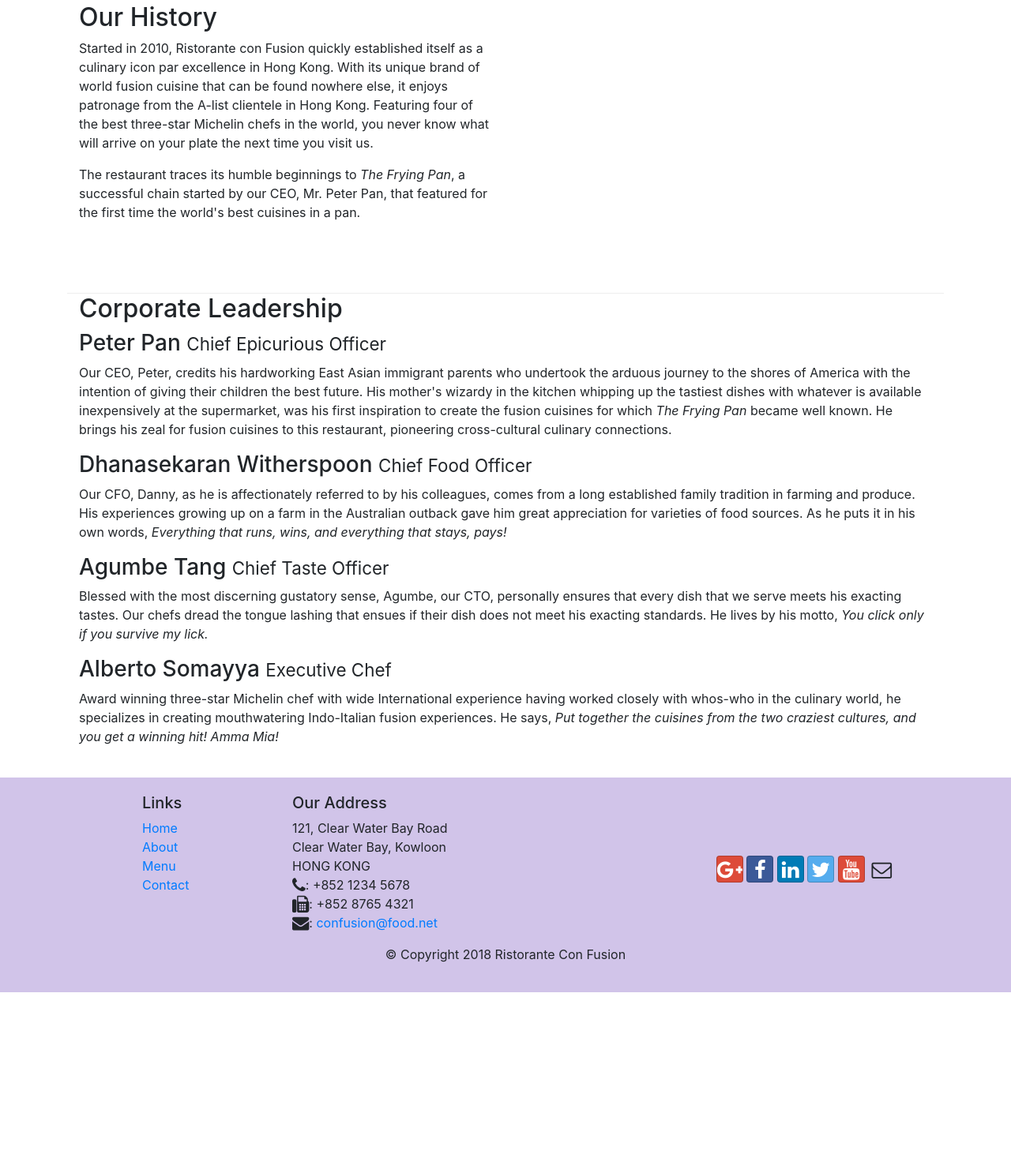
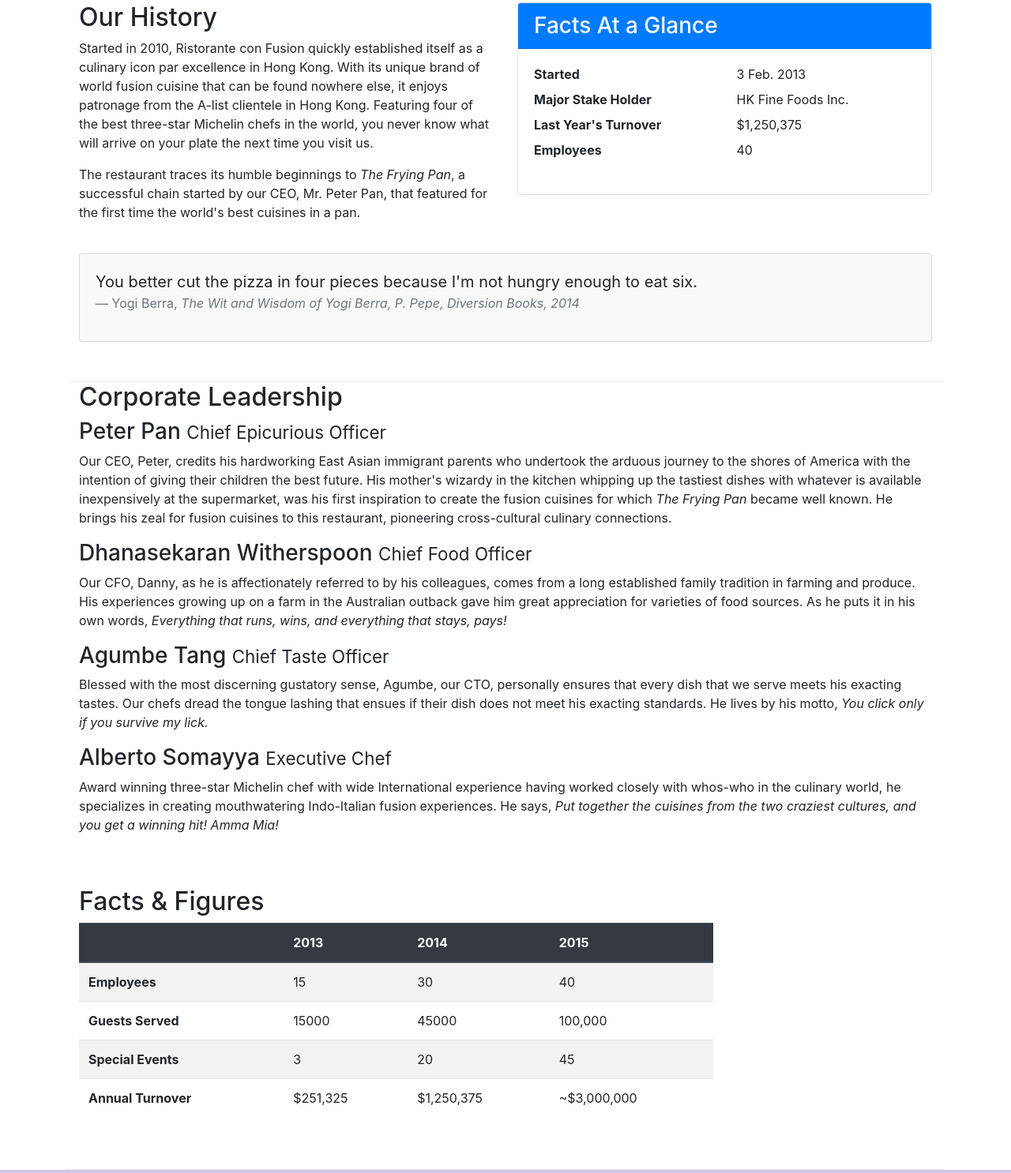
Before and after one commit to DanielK0707/coursera_bootstrap, a website: page conFusion/aboutus.html in a window 1280 px wide. Shown: the part 536-2022 px from the top of the page at 79% size. Before the commit the page ends 1793 px from the top, so only its background shows below. Drawn offline with nearby package versions, Linux system fonts and the light colour scheme.

Commit message:
Added Tables & Cards

```diff
--- a/conFusion/aboutus.html
+++ b/conFusion/aboutus.html
@@ -67,7 +67,36 @@
                 <p>The restaurant traces its humble beginnings to <em>The Frying Pan</em>, a successful chain started by our CEO, Mr. Peter Pan, that featured for the first time the world's best cuisines in a pan.</p>
                 &nbsp;
             </div>
-            <div>
+            <div class="col-sm">
+                <div class="card">
+                    <h3 class="card-header bg-primary text-white">Facts At a Glance</h3>
+                    <div class="card-body">
+                        <dl class="row">
+                            <dt class="col-6">Started</dt>
+                            <dd class="col-6">3 Feb. 2013</dd>
+                            <dt class="col-6">Major Stake Holder</dt>
+                            <dd class="col-6">HK Fine Foods Inc.</dd>
+                            <dt class="col-6">Last Year's Turnover</dt>
+                            <dd class="col-6">$1,250,375</dd>
+                            <dt class="col-6">Employees</dt>
+                            <dd class="col-6">40</dd>
+                        </dl>
+                    </div>
+                </div>
+            </div>
+            <div class="col-12">
+                <div class="card card-body bg-light">
+                    <blockquote class="blockquote">
+                        <p class="mb-0">You better cut the pizza in four pieces
+                            because I'm not hungry enough to eat six.
+                        </p>
+                        <footer class="blockquote-footer">Yogi Berra,
+                            <cite title="Source Title">The Wit and Wisdom of
+                                Yogi Berra, P. Pepe, Diversion Books, 2014
+                            </cite>
+                        </footer>
+                    </blockquote>
+                </div>
             </div>
         </div>
 
@@ -83,10 +112,52 @@
                 <p class="d-none d-sm-block">Blessed with the most discerning gustatory sense, Agumbe, our CTO, personally ensures that every dish that we serve meets his exacting tastes. Our chefs dread the tongue lashing that ensues if their dish does not meet his exacting standards. He lives by his motto, <em>You click only if you survive my lick.</em></p>
                 <h3>Alberto Somayya <small>Executive Chef</small></h3>
                 <p class="d-none d-sm-block">Award winning three-star Michelin chef with wide International experience having worked closely with whos-who in the culinary world, he specializes in creating mouthwatering Indo-Italian fusion experiences. He says, <em>Put together the cuisines from the two craziest cultures, and you get a winning hit! Amma Mia!</em></p>
-            &nbsp;
             </div>
        </div>
-
+       <div class="row row-content">
+           <div class="col-12 col-sm-9">
+               <h2>Facts &amp; Figures</h2>
+               <div class="table-responsive">
+                <table class="table table-striped">
+                    <thead class="thead-dark">
+                        <tr>
+                            <th>&nbsp;</th>
+                            <th>2013</th>
+                            <th>2014</th>
+                            <th>2015</th>
+                        </tr>
+                    </thead>
+                    <tbody>
+                        <tr>
+                            <th>Employees</th>
+                            <td>15</td>
+                            <td>30</td>
+                            <td>40</td>
+                        </tr>
+                        <tr>
+                            <th>Guests Served</th>
+                            <td>15000</td>
+                            <td>45000</td>
+                            <td>100,000</td>
+                        </tr>
+                        <tr>
+                            <th>Special Events</th>
+                            <td>3</td>
+                            <td>20</td>
+                            <td>45</td>
+                        </tr>
+                        <tr>
+                            <th>Annual Turnover</th>
+                            <td>$251,325</td>
+                            <td>$1,250,375</td>
+                            <td>~$3,000,000</td>
+                        </tr>
+                    </tbody>
+                </table>
+            </div>
+           </div>
+           <div class="col-12 col-sm-3"></div>
+       </div>
     </div>
 
     <footer class="footer">
```
